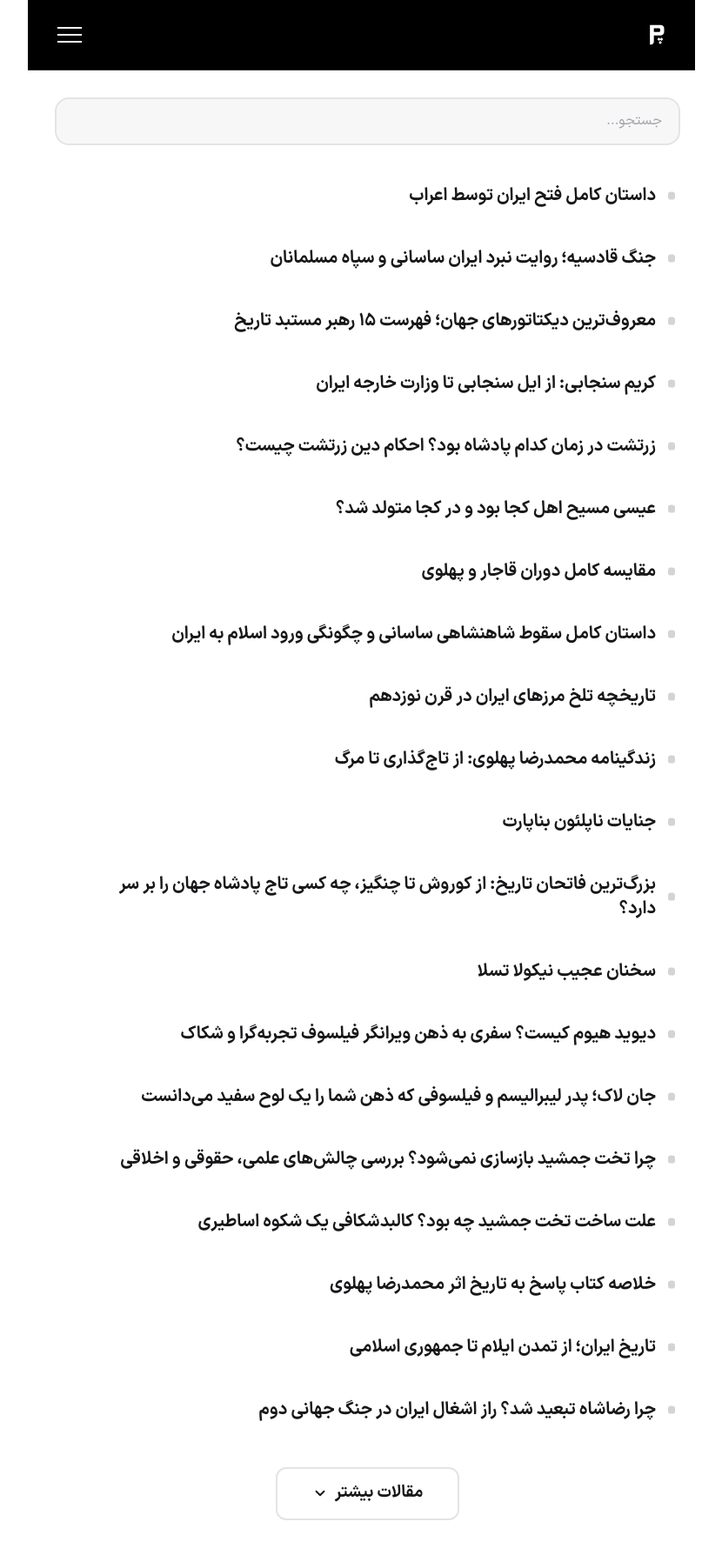
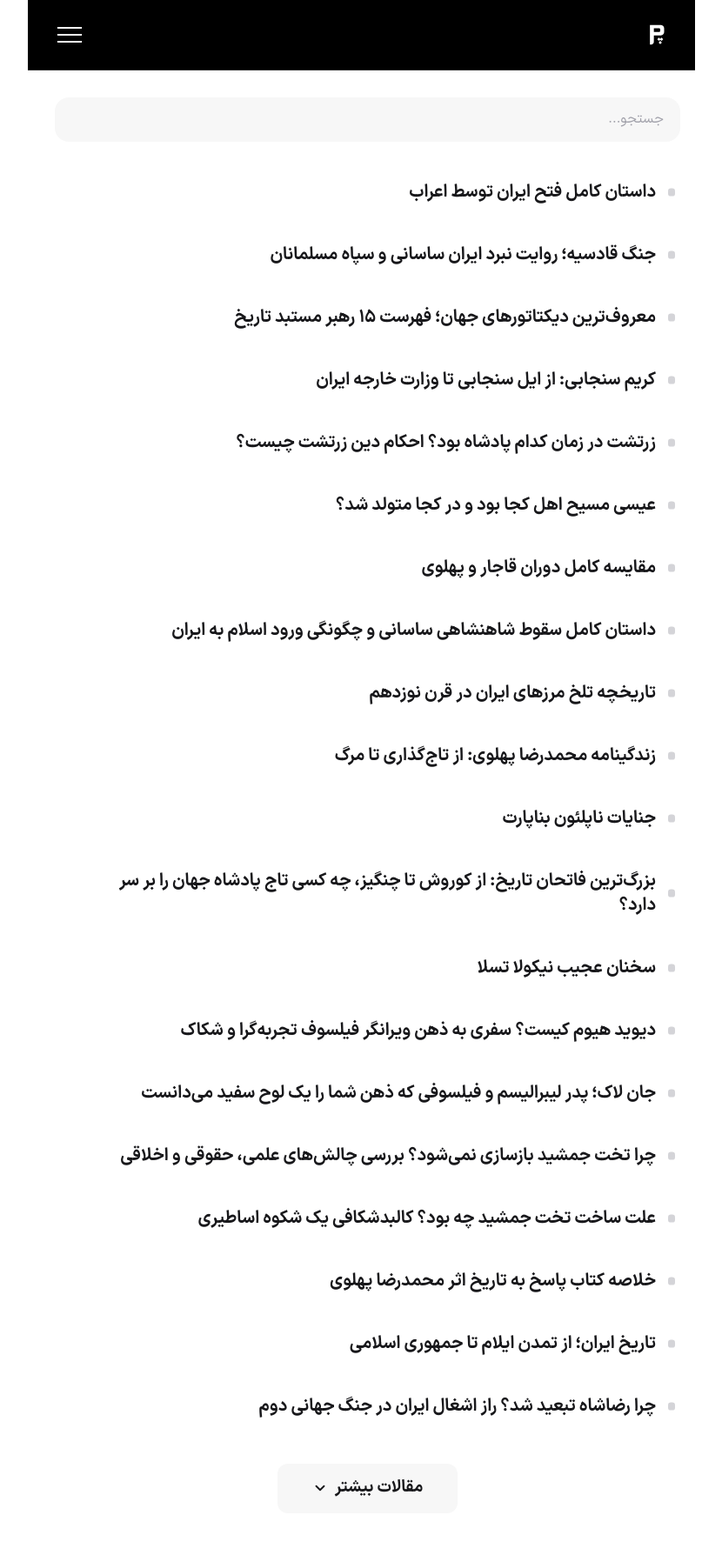
Before and after one commit to darkblog/darkblog.github.io, a Jekyll site: the page built from blog.html, in a window 1280 px wide. Shown: the whole page at 87% size, without its empty margins (210-1040 px from the left). Built offline with Jekyll 4.4.1, drawn with Linux system fonts in a browser that asks for light colours.

Commit message:
Refactor styles for live search and load more button

```diff
--- a/blog.html
+++ b/blog.html
@@ -90,14 +90,14 @@
 .mobile-nav a:hover, .mobile-nav a:focus-visible { color: var(--header-accent); }
 .main-content { padding-block: calc(var(--header-h) + 2rem) 2.5rem; padding-inline: max(var(--pad-x), var(--safe-r)) max(var(--pad-x), var(--safe-l)); background-color: var(--bg-shell); }
 .live-search-wrapper { position: relative; margin-block-end: 1.5rem; width: 100%; }
-.live-search-input { width: 100%; padding-block: 0.8rem; padding-inline: 1.2rem 3.5rem; font: inherit; font-size: 1rem; border: 2px solid var(--border); border-radius: var(--r-lg); background-color: var(--bg-elev); color: var(--text-body); min-height: 48px; -webkit-appearance: none; appearance: none; }
-.live-search-input:focus { border-color: var(--accent); box-shadow: 0 0 0 3px var(--accent-ring); outline: none; }
+.live-search-input { width: 100%; padding-block: 0.8rem; padding-inline: 1.2rem 3.5rem; font: inherit; font-size: 1rem; border: 0; border-radius: var(--r-lg); background-color: var(--bg-elev); color: var(--text-body); min-height: 48px; -webkit-appearance: none; appearance: none; transition: background-color var(--dur), box-shadow var(--dur); }
+.live-search-input:focus { background-color: var(--bg-shell); box-shadow: 0 0 0 3px var(--accent-ring); outline: none; }
 .live-search-input:focus-visible { outline: 3px solid var(--accent); outline-offset: 2px; }
 .live-search-input::placeholder { color: var(--text-dim); opacity: 1; }
 .live-search-input::-webkit-search-cancel-button, .live-search-input::-webkit-search-decoration { -webkit-appearance: none; appearance: none; }
 .search-clear-btn { position: absolute; inset-inline-end: 0.5rem; inset-block-start: 50%; transform: translateY(-50%); background: transparent; border: 0; color: var(--text-dim); font-size: 1.5rem; line-height: 1; cursor: pointer; min-width: 44px; min-height: 44px; border-radius: 50%; display: inline-flex; align-items: center; justify-content: center; transition: color var(--dur), background-color var(--dur); }
 .search-clear-btn:hover { color: var(--text-body); background: var(--border); }
-.live-search-results { position: absolute; inset-block-start: calc(100% + 0.5rem); inset-inline: 0; background-color: var(--bg-elev); border: 1px solid var(--border); border-radius: var(--r-lg); overflow-y: auto; overscroll-behavior: contain; max-height: 60vh; z-index: 20; list-style: none; padding: 0; margin: 0; box-shadow: 0 8px 30px rgba(0, 0, 0, 0.12); }
+.live-search-results { position: absolute; inset-block-start: calc(100% + 0.5rem); inset-inline: 0; background-color: var(--bg-elev); border: 0; border-radius: var(--r-lg); overflow-y: auto; overscroll-behavior: contain; max-height: 60vh; z-index: 20; list-style: none; padding: 0; margin: 0; box-shadow: 0 10px 34px rgba(0, 0, 0, 0.14); }
 .live-search-results li { border-block-end: 1px solid var(--border); list-style: none; }
 .live-search-results li:last-child { border-block-end: none; }
 .live-search-results a { color: var(--text-body); text-decoration: none; display: flex; align-items: center; font-size: 0.95rem; padding: 0.8rem 1.2rem; min-height: 48px; transition: color var(--dur), background-color var(--dur); }
@@ -112,8 +112,8 @@
 .posts-list li a { text-decoration: none; color: var(--text); display: flex; align-items: center; font-size: 1.25rem; font-weight: 700; line-height: 1.4; min-height: 48px; padding: 1.25rem 1.75rem; width: 100%; border-radius: inherit; transition: color var(--dur); }
 .posts-list li:hover a, .posts-list li:focus-within a { color: var(--accent); }
 .load-more-wrap { display: flex; justify-content: center; margin-block-start: 2rem; }
-.load-more-btn { font-family: inherit; display: inline-flex; align-items: center; justify-content: center; padding: 0.8rem 2.5rem; background-color: transparent; color: var(--text); text-decoration: none; font-weight: 700; font-size: 1.2rem; border-radius: var(--r-md); border: 2px solid var(--border); transition: background-color var(--dur), transform var(--dur-fast), border-color var(--dur), color var(--dur); min-height: 48px; cursor: pointer; }
-.load-more-btn:hover { background-color: var(--accent-bg); border-color: var(--accent); color: var(--accent); transform: scale(1.02); }
+.load-more-btn { font-family: inherit; display: inline-flex; align-items: center; justify-content: center; padding: 0.8rem 2.5rem; background-color: var(--bg-elev); color: var(--text); text-decoration: none; font-weight: 700; font-size: 1.2rem; border-radius: var(--r-md); border: 0; transition: background-color var(--dur), transform var(--dur-fast), color var(--dur); min-height: 48px; cursor: pointer; }
+.load-more-btn:hover { background-color: var(--accent-bg); color: var(--accent); transform: scale(1.02); }
 .load-more-btn:active { transform: scale(0.97); color: var(--accent); }
 @media (prefers-reduced-motion: reduce) { *, *::before, *::after { animation-duration: 0.01ms !important; animation-iteration-count: 1 !important; transition-duration: 0.01ms !important; scroll-behavior: auto !important; } }
 </style>
```
